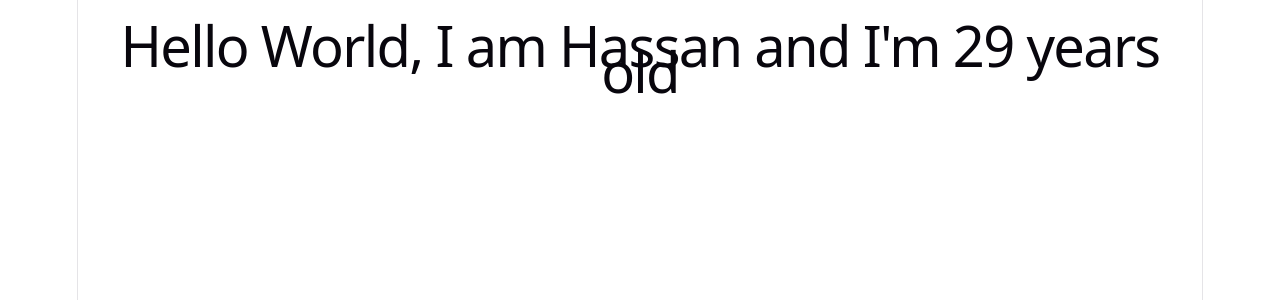
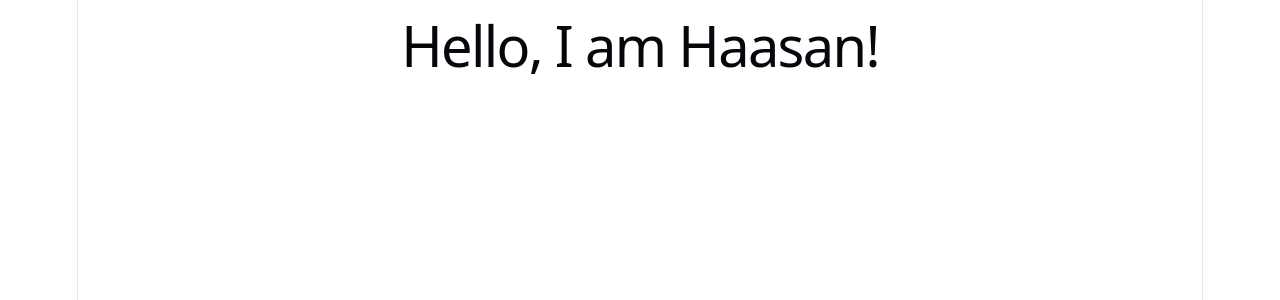
Before and after one commit to el-keiyya/react-app, a React (Vite) app: page / in a window 1280 px wide. Shown: the top 300 px of the page. Built offline with nearby package versions, Linux system fonts and the light colour scheme.

Commit message:
Components

```diff
--- a/src/App.jsx
+++ b/src/App.jsx
@@ -1,4 +1,8 @@
 import "./App.css";
+
+function Greeting() {
+  return <h1>Hello, I am Haasan!</h1>;
+}
 
 function App() {
   const name = getName();
@@ -7,9 +11,7 @@ function App() {
   return (
     <>
       <div>
-        <h1>
-          Hello World, I am {name} and I'm {age} years old
-        </h1>
+        <Greeting />
       </div>
     </>
   );
@@ -19,4 +21,6 @@ function getName() {
   return "Hassan";
 }
 
+//COMPONENT = Function that returns JSX
+
 export default App;
```
